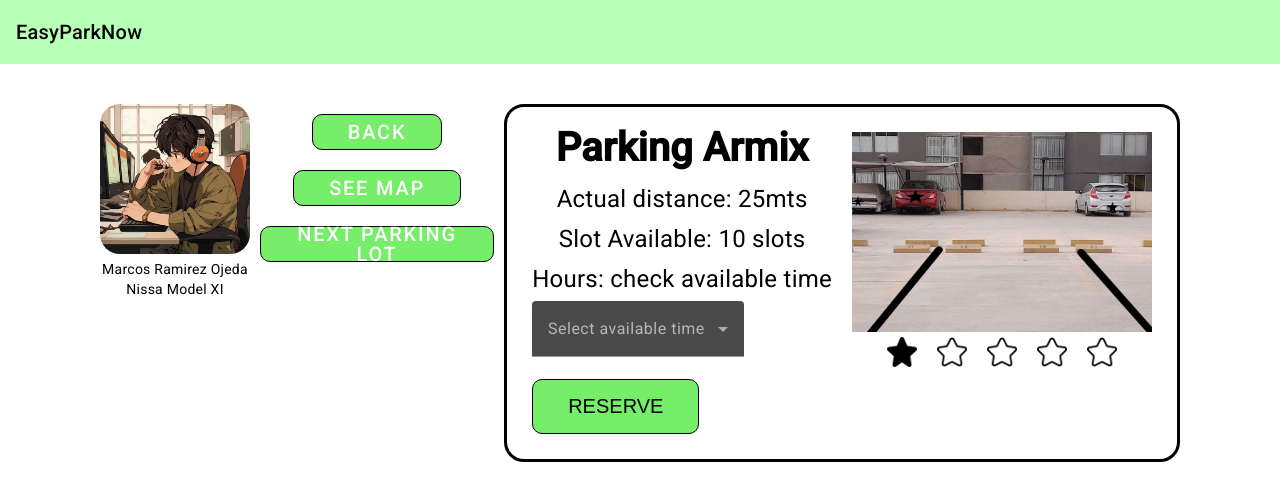
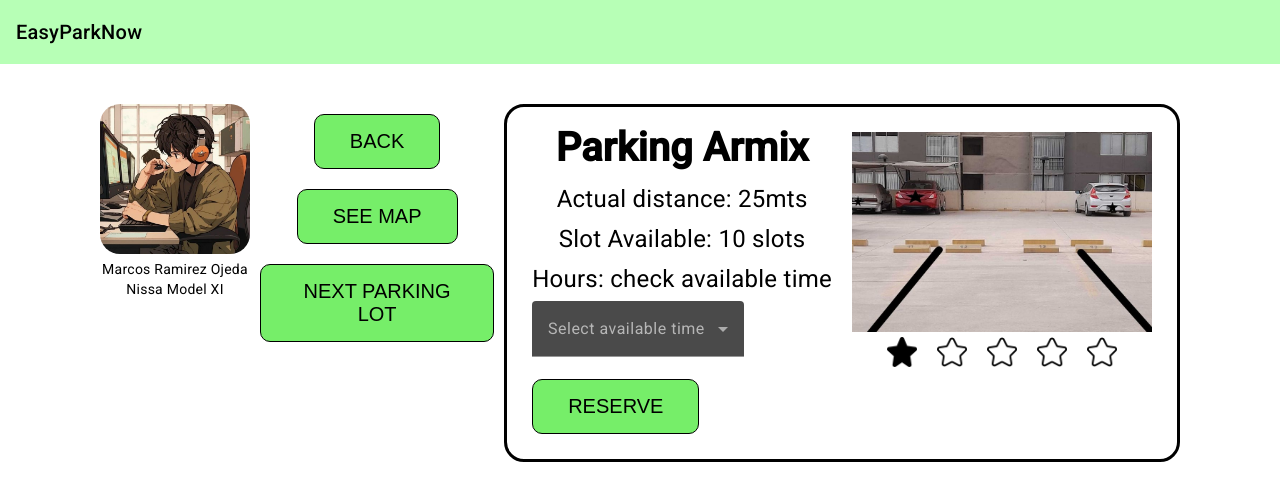
Before and after one commit to Grupo1-Devworkers/EasyParkNow, an Angular app: page /parking in a window 1280 px wide. Shown: the top 500 px of the page. Built offline with nearby package versions, Linux system fonts and the light colour scheme.

Commit message:
routing parking

```diff
--- a/src/app/public/pages/parking/parking.component.html
+++ b/src/app/public/pages/parking/parking.component.html
@@ -51,13 +51,13 @@
 
   <div class=" contain ">
       <div class="button">
-        <button mat-button class="  boton-personalizado">BACK</button>
+        <button class="boton-personalizado"  (click)="clickHome()">BACK</button>
       </div>
       <div class="button">
-        <button mat-button class="  boton-personalizado">SEE MAP</button>
+        <button class="boton-personalizado"  (click)="clickMap()">SEE MAP</button>
       </div>
       <div class="button">
-        <button mat-button class="  boton-personalizado">NEXT PARKING LOT</button>
+        <button class="boton-personalizado"  (click)="onClick()">NEXT PARKING LOT</button>
       </div>
   </div>
 
--- a/src/app/public/pages/parking/parking.component.ts
+++ b/src/app/public/pages/parking/parking.component.ts
@@ -1,6 +1,7 @@
 import {Component, Input, OnInit, ViewChild} from '@angular/core';
 import {ModalComponent} from "../modal/modal.component";
 import {BaseService} from "../../../share/services/base.service";
+import {Router} from "@angular/router";
 export interface Time{
   value: number;
   viewValue: string;
@@ -25,7 +26,7 @@ export class ParkingComponent implements OnInit{
 
   modalSwitch: boolean | undefined;
 
-    constructor(private modalSS:BaseService) {
+    constructor(private modalSS:BaseService, private router: Router) {
     }
   ngOnInit(){
 
@@ -36,4 +37,14 @@ export class ParkingComponent implements OnInit{
     this.modalSwitch = true;
   }
 
+  clickMap() {
+    this.router.navigate(['./map']);
+  }
+  clickHome() {
+    this.router.navigate(['./home']);
+  }
+  onClick() {
+    this.router.navigate(['./parking']);
+  }
+
 }
```
